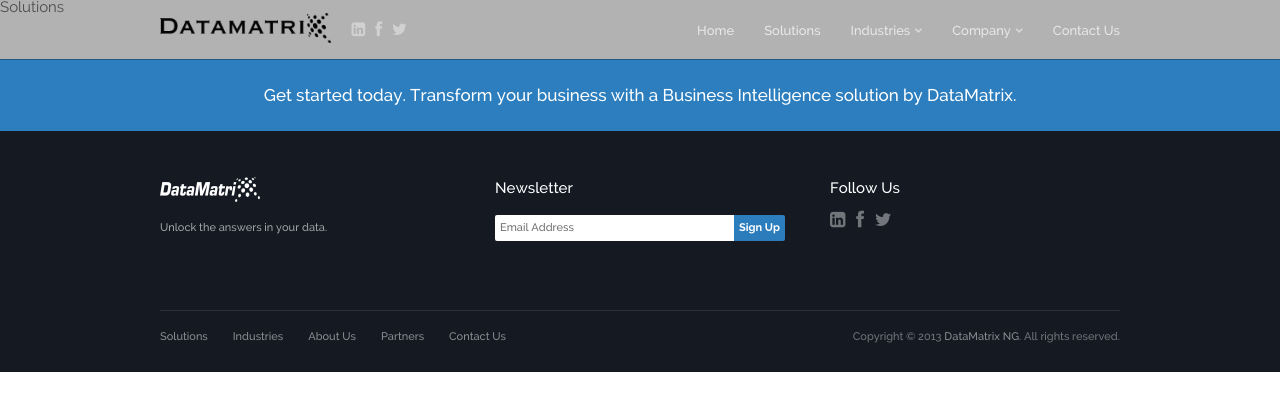
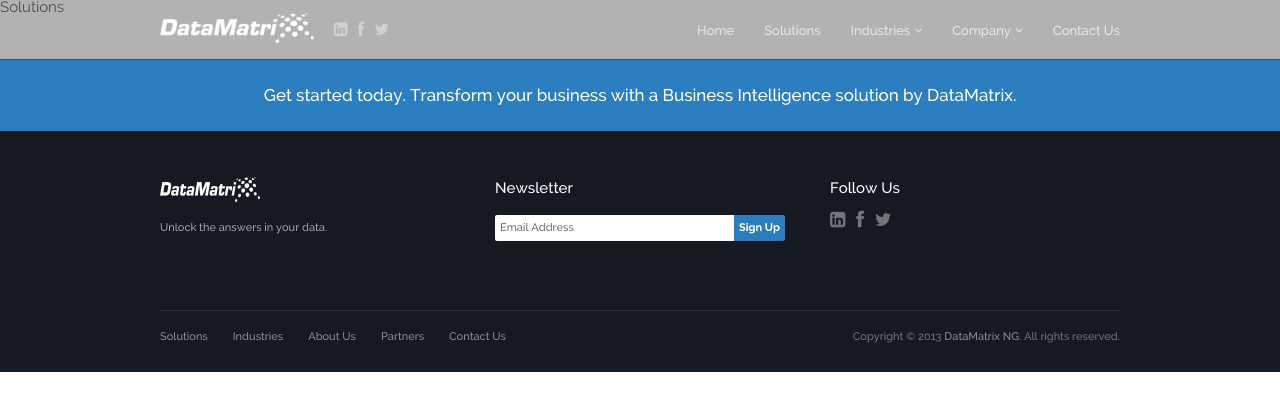
Before and after one commit to dtmtx/dtmtx.github.io, a Jekyll site: the page built from health-pharma.html, in a window 1280 px wide. Shown: the top 411 px of the page. Built offline with Jekyll 4.4.1, drawn with Linux system fonts in a browser that asks for light colours; Markdown is read by kramdown in place of the engine named in the settings.

Commit message:
update header logo to white

```diff
--- a/_includes/head.html
+++ b/_includes/head.html
@@ -71,7 +71,8 @@
           <!-- ~~~~~~~~~~~~~~~~~~~~~~~~~~~~~~~ -->
           <div class="table fullheight">
             <div class="table-cell fullheight middle">
-              <div class="logo"><a href="index.html"><img alt="" src="images/topbar/datamatrix_logo_black_main.png" height="30" /></a></div>
+              <!--div class="logo"><a href="index.html"><img alt="" src="images/topbar/datamatrix_logo_black_main.png" height="30" /></a></div-->
+              <div class="logo"><a href="index.html"><img alt="" src="images/topbar/datamatrix_logo_white.png" height="30" /></a></div>
             </div>
           </div>
           <!-- ~~~~~~~~~~~~~~~~~~~~~~~~~~~~~~~ -->
```
